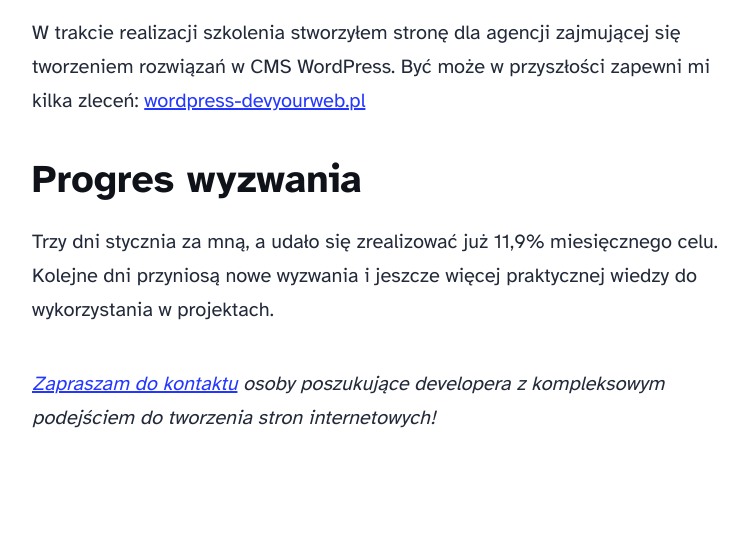
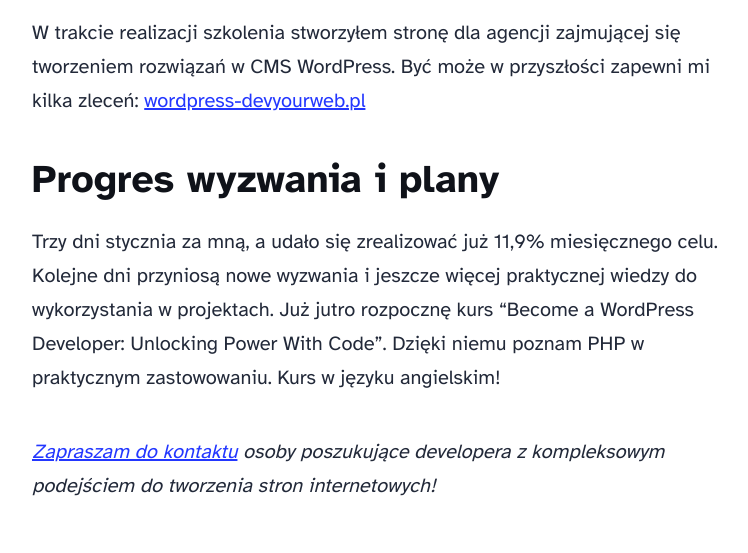
Before and after one commit to woolf1717/bartekszukapracy, an Astro site: page /blog/third-post in a window 1280 px wide. Shown: the part 3457-4010 px from the top of the page, without its empty margins (248-996 px from the left). Built offline with nearby package versions, Linux system fonts and the light colour scheme; Astro itself is replaced by a stand-in of ours.

Commit message:
fix: add info about tomorrow

```diff
--- a/src/content/blog/third-post.md
+++ b/src/content/blog/third-post.md
@@ -65,8 +65,8 @@ Jestem szczególnie podekscytowany możliwością łączenia wiedzy technicznej
 
 W trakcie realizacji szkolenia stworzyłem stronę dla agencji zajmującej się tworzeniem rozwiązań w CMS WordPress. Być może w przyszłości zapewni mi kilka zleceń: [wordpress-devyourweb.pl](https://wordpress-devyourweb.pl)
 
-### Progres wyzwania
+### Progres wyzwania i plany
 
-Trzy dni stycznia za mną, a udało się zrealizować już 11,9% miesięcznego celu. Kolejne dni przyniosą nowe wyzwania i jeszcze więcej praktycznej wiedzy do wykorzystania w projektach.
+Trzy dni stycznia za mną, a udało się zrealizować już 11,9% miesięcznego celu. Kolejne dni przyniosą nowe wyzwania i jeszcze więcej praktycznej wiedzy do wykorzystania w projektach. Już jutro rozpocznę kurs "Become a WordPress Developer: Unlocking Power With Code". Dzięki niemu poznam PHP w praktycznym zastowowaniu. Kurs w języku angielskim!
 
 _[Zapraszam do kontaktu](https://bartoszstpiczynski.pl/contact) osoby poszukujące developera z kompleksowym podejściem do tworzenia stron internetowych!_
```
